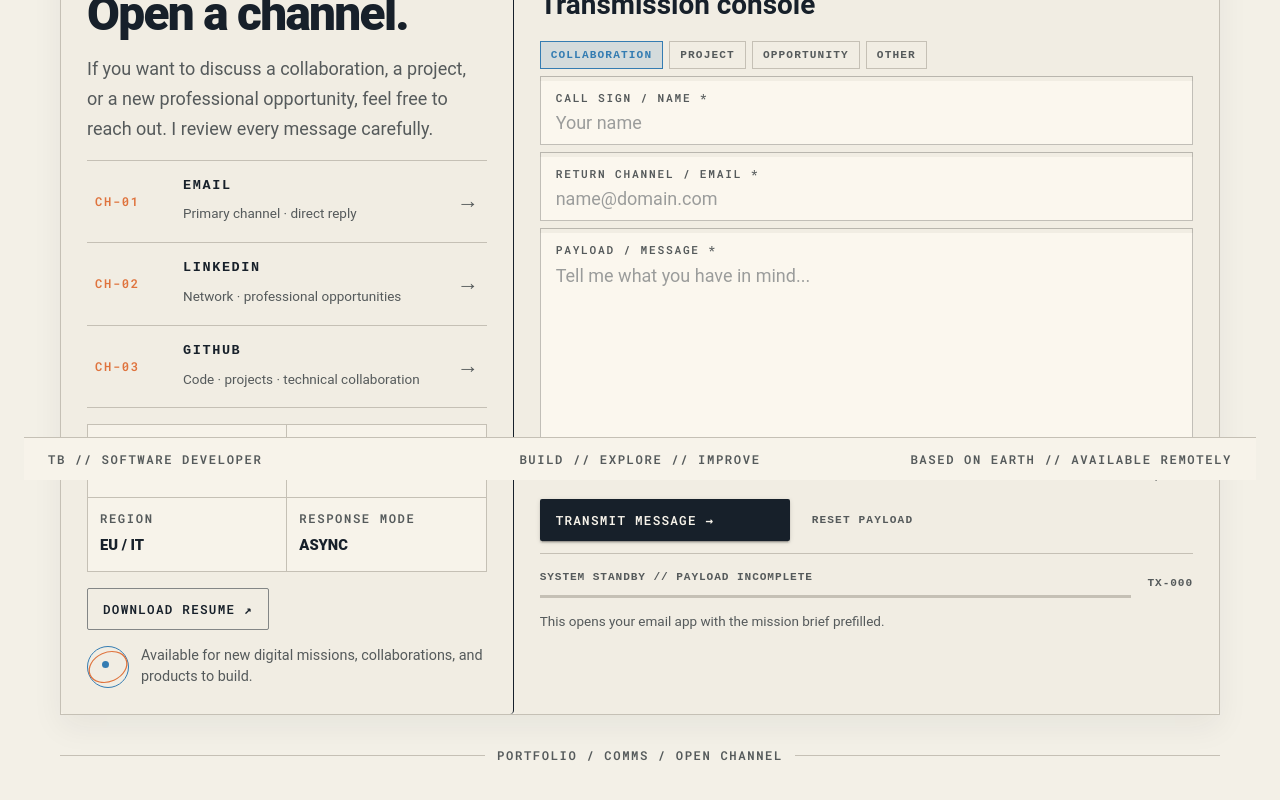
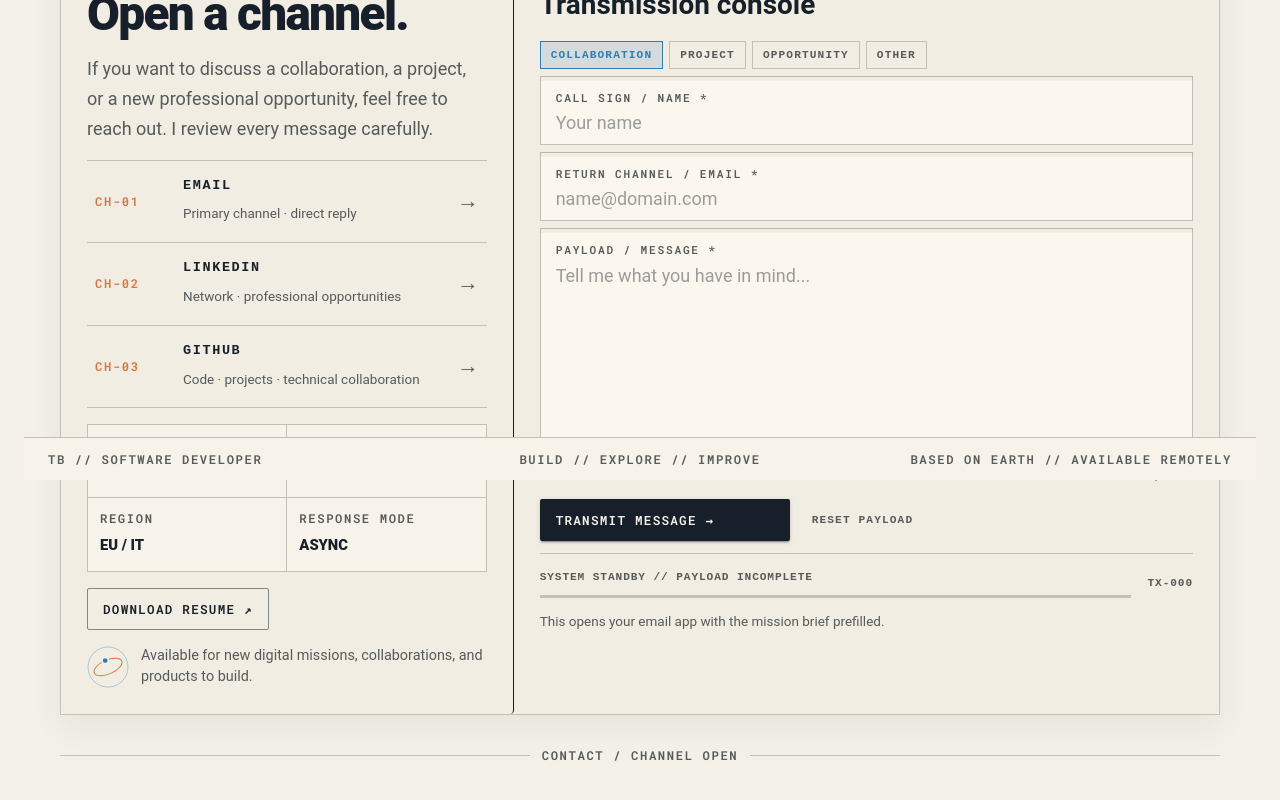
Before and after one commit to tommaso-berti/tommaso-berti-portfolio, a React (Vite) app: page /contact in a window 1280 px wide. Shown: the part 320-1120 px from the top of the page. Built offline with nearby package versions, Linux system fonts and the light colour scheme.

Commit message:
feat: enhance UI components with improved accessibility and updated layout elements

```diff
--- a/src/features/mission-ui/SectionHeader.jsx
+++ b/src/features/mission-ui/SectionHeader.jsx
@@ -2,7 +2,7 @@ import Stack from '@mui/material/Stack';
 import Typography from '@mui/material/Typography';
 import MissionRail from './MissionRail.jsx';
 
-export default function SectionHeader({ eyebrow, title, note, component = 'h1' }) {
+export default function SectionHeader({ eyebrow, title, note, systemId, component = 'h1' }) {
   return (
     <Stack
       data-scroll-section
@@ -10,7 +10,11 @@ export default function SectionHeader({ eyebrow, title, note, component = 'h1' }
       spacing={2}
       sx={{ mb: { xs: 2.5, md: 3.5 } }}
     >
-      <MissionRail eyebrow={eyebrow} trailing={note} />
+      <MissionRail
+        eyebrow={eyebrow}
+        trailing={[note, systemId].filter(Boolean).join(' / ')}
+        trailingSx={{ display: { xs: 'none', sm: 'block' } }}
+      />
       <Stack
         direction={{ xs: 'column', sm: 'row' }}
         alignItems={{ sm: 'flex-end' }}
--- a/src/features/mission-ui/SpaceButton.jsx
+++ b/src/features/mission-ui/SpaceButton.jsx
@@ -1,6 +1,8 @@
 import Button from "@mui/material/Button";
+import { useReducedMotion } from "@/hooks/useReducedMotion.js";
 
 export default function SpaceButton({ sx, children, barColor, ...props }) {
+    const reducedMotion = useReducedMotion();
     const accent = barColor || (props.variant === "contained" ? "space.orange" : "space.blue");
-    return <Button {...props} sx={{ position: "relative", overflow: "hidden", "&::after": { content: '""', position: "absolute", bottom: 0, left: 0, height: 3, width: "100%", bgcolor: accent, transform: "scaleX(0)", transformOrigin: "left", transition: "transform 260ms ease" }, "&:hover::after, &:focus-visible::after": { transform: "scaleX(1)" }, ...sx }}>{children}</Button>;
+    return <Button {...props} sx={{ position: "relative", overflow: "hidden", "&::after": { content: '""', position: "absolute", bottom: 0, left: 0, height: 3, width: "100%", bgcolor: accent, transform: "scaleX(0)", transformOrigin: "left", transition: reducedMotion ? "none" : "transform 260ms ease" }, "&:hover::after, &:focus-visible::after": { transform: "scaleX(1)" }, ...sx }}>{children}</Button>;
 }
--- a/src/i18n/locales/en/common.json
+++ b/src/i18n/locales/en/common.json
@@ -22,15 +22,15 @@
     "openReleaseNotes": "Open release notes"
   },
   "pageClosingLines": {
-    "home": "PORTFOLIO / HOME / SIGNAL ACTIVE",
-    "projects": "PORTFOLIO / PROJECTS / ARCHIVE OPEN",
-    "projectDetails": "PROJECT DOSSIER / SYSTEM / ONLINE",
-    "about": "PERSONNEL FILE / IDENTITY / VERIFIED",
-    "services": "CAPABILITIES / SERVICES / AVAILABLE",
-    "contact": "PORTFOLIO / COMMS / OPEN CHANNEL",
-    "cv": "CAREER RECORD / CV / VERIFIED",
-    "blog": "FIELD NOTES / BLOG / ARCHIVE",
-    "notFound": "SIGNAL LOST / ROUTE / NOT FOUND"
+    "home": "PERSONAL PORTFOLIO / SIGNAL ACTIVE",
+    "projects": "PROJECT ARCHIVE / OPEN FOR EXPLORATION",
+    "projectDetails": "PROJECT DOSSIER / SYSTEM ONLINE",
+    "about": "PERSONAL PROFILE / IDENTITY VERIFIED",
+    "services": "SOFTWARE SERVICES / AVAILABLE FOR NEW PROJECTS",
+    "contact": "CONTACT / CHANNEL OPEN",
+    "cv": "CAREER HISTORY / CV UPDATED",
+    "blog": "FIELD NOTES / LATEST UPDATES",
+    "notFound": "PAGE NOT FOUND / ROUTE UNAVAILABLE"
   },
   "headerControls": {
     "languageTooltip": "Lang",
@@ -38,7 +38,8 @@
     "italian": "Italiano",
     "english": "English",
     "themeTitle": "Display mode",
-    "themeCopy": "Choose light or dark mode."
+    "lightTheme": "Light mode",
+    "darkTheme": "Dark mode"
   },
   "scrollRail": {
     "label": "{{page}} document scroll index",
--- a/src/i18n/locales/it/common.json
+++ b/src/i18n/locales/it/common.json
@@ -22,15 +22,15 @@
     "openReleaseNotes": "Apri note di rilascio"
   },
   "pageClosingLines": {
-    "home": "PORTFOLIO / HOME / SEGNALE ATTIVO",
-    "projects": "PORTFOLIO / PROGETTI / ARCHIVIO APERTO",
-    "projectDetails": "SCHEDA PROGETTO / SISTEMA / ONLINE",
-    "about": "FASCICOLO PERSONALE / IDENTITÀ / VERIFICATA",
-    "services": "COMPETENZE / SERVIZI / DISPONIBILI",
-    "contact": "PORTFOLIO / COMMS / OPEN CHANNEL",
-    "cv": "PERCORSO PROFESSIONALE / CV / VERIFICATO",
-    "blog": "NOTE DI CAMPO / BLOG / ARCHIVIO",
-    "notFound": "SEGNALE PERSO / ROTTA / NON TROVATA"
+    "home": "PORTFOLIO PERSONALE / SEGNALE ATTIVO",
+    "projects": "ARCHIVIO PROGETTI / CONSULTAZIONE ATTIVA",
+    "projectDetails": "SCHEDA PROGETTO / SISTEMA ONLINE",
+    "about": "PROFILO PERSONALE / IDENTITÀ VERIFICATA",
+    "services": "SERVIZI SOFTWARE / DISPONIBILI PER NUOVI PROGETTI",
+    "contact": "CONTATTI / CANALE APERTO",
+    "cv": "PERCORSO PROFESSIONALE / CV AGGIORNATO",
+    "blog": "NOTE DI CAMPO / AGGIORNAMENTI PUBBLICATI",
+    "notFound": "PAGINA NON TROVATA / ROTTA NON DISPONIBILE"
   },
   "headerControls": {
     "languageTooltip": "Lingua",
@@ -38,7 +38,8 @@
     "italian": "Italiano",
     "english": "English",
     "themeTitle": "Modalità display",
-    "themeCopy": "Scegli la modalità chiara o scura."
+    "lightTheme": "Modalità chiara",
+    "darkTheme": "Modalità scura"
   },
   "scrollRail": {
     "label": "Indice di scorrimento del documento {{page}}",
--- a/src/pages/about/About.jsx
+++ b/src/pages/about/About.jsx
@@ -34,7 +34,11 @@ export default function About() {
 
   return (
     <Stack id="about" component="article" spacing={{ xs: 3.5, md: 5 }}>
-      <MissionRail eyebrow={t('personnel.archiveHeader')} />
+      <MissionRail
+        eyebrow={t('personnel.archiveHeader')}
+        trailing="PERSONNEL NODE / BIO-01"
+        trailingSx={{ display: { xs: 'none', sm: 'block' } }}
+      />
       <Stack
         data-scroll-section
         data-scroll-label={t('personnel.heroEyebrow')}
--- a/src/pages/contact/Contact.jsx
+++ b/src/pages/contact/Contact.jsx
@@ -289,36 +289,31 @@ export default function Contact() {
               }}
             >
               <Box
+                component="svg"
                 aria-hidden="true"
-                sx={{
-                  width: 42,
-                  height: 42,
-                  flex: '0 0 auto',
-                  border: '1px solid',
-                  borderColor: 'space.blue',
-                  borderRadius: '50%',
-                  position: 'relative',
-                  '&::before': {
-                    content: '""',
-                    position: 'absolute',
-                    inset: 5,
-                    border: '1px solid',
-                    borderColor: 'space.orange',
-                    borderRadius: '50%',
-                    transform: 'rotate(-24deg) scaleX(1.35)',
-                  },
-                  '&::after': {
-                    content: '""',
-                    position: 'absolute',
-                    width: 7,
-                    height: 7,
-                    borderRadius: '50%',
-                    bgcolor: 'space.blue',
-                    top: 14,
-                    left: 14,
-                  },
-                }}
-              />
+                viewBox="0 0 42 42"
+                sx={{ width: 42, height: 42, flex: '0 0 auto', overflow: 'visible', color: 'space.blue' }}
+              >
+                <circle cx="21" cy="21" r="20" fill="none" stroke="currentColor" opacity=".35" />
+                <ellipse
+                  cx="21"
+                  cy="21"
+                  rx="15"
+                  ry="7"
+                  fill="none"
+                  stroke="var(--mui-palette-space-orange, #df733d)"
+                  strokeWidth="1"
+                  transform="rotate(-24 21 21)"
+                />
+                <circle
+                  cx="18.2"
+                  cy="14.6"
+                  r="3.2"
+                  fill="currentColor"
+                  stroke="var(--mui-palette-background-paper, #f7f4ec)"
+                  strokeWidth="1.5"
+                />
+              </Box>
               <span>{t('availability')}</span>
             </Box>
           </Stack>
--- a/src/pages/projects/Projects.jsx
+++ b/src/pages/projects/Projects.jsx
@@ -54,7 +54,7 @@ export default function Projects() {
 
     if (!ready) return <Typography>{t("exercises.loading")}</Typography>;
     return <Stack id="projects" component="article" spacing={2.5}>
-        <SectionHeader eyebrow="02 // MISSION ARCHIVE" title={t("title")} note="FILTER THE ARCHIVE" />
+        <SectionHeader eyebrow="02 // MISSION ARCHIVE" title={t("title")} note="FILTER THE ARCHIVE" systemId="ARCHIVE NODE / PRJ-05" />
         <Typography variant="body1" color="text.secondary" sx={{ maxWidth: 800 }}>{t("description")}</Typography>
         <ProjectMissionTabs modules={PROJECT_TABS.map(({ id }) => id)} active={tab} onChange={setTab} t={t} labelPrefix="" labelKeys={Object.fromEntries(PROJECT_TABS.map(({ id, labelKey }) => [id, labelKey]))} ariaLabel={t("dossier.modulesLabel")} />
         {isPractice ? <Suspense fallback={<Typography>{t("exercises.loading")}</Typography>}><Box data-scroll-section data-scroll-label={t("exercises.title", { defaultValue: "EXERCISES" })}><ExercisesSection isActive /></Box></Suspense> : <Box ref={gridRef} data-scroll-section data-scroll-label={t("dossier.archive", { defaultValue: "PROJECT ARCHIVE" })} sx={{ display: "grid", gridTemplateColumns: { xs: "1fr", md: "repeat(2, minmax(0, 1fr))" }, gap: 1.2, alignItems: "start" }}>
--- a/src/pages/services/Services.jsx
+++ b/src/pages/services/Services.jsx
@@ -13,5 +13,5 @@ export default function Services() {
     const [activeId, setActiveId] = useState(null);
     const displayCodes = ["A1", "D2", "I3", "F4"];
 
-    return <Stack component="article" spacing={3}><SectionHeader eyebrow={t("eyebrow")} title={t("title")} note={t("note")} /><Box data-scroll-section data-scroll-label={t("title")} sx={{ display: "grid", gridTemplateColumns: { xs: "1fr", md: "repeat(2, minmax(0, 1fr))" }, gap: 1.25 }}>{items.map((item, index) => { const code = `0${index + 1}`; return <CapabilityCard key={item.title} code={code} displayCode={displayCodes[index]} variant={index} active={activeId === code} onActivate={setActiveId} onDeactivate={(id) => setActiveId((current) => current === id ? null : current)} activeLabel={t("activeLabel")} {...item} />; })}</Box><Stack direction={{ xs: "column", sm: "row" }} justifyContent="space-between" gap={1.5} sx={{ borderTop: "1px solid", borderColor: "divider", pt: 1.5, color: "text.secondary", fontFamily: "monospace", fontSize: ".58rem", letterSpacing: ".1em", textTransform: "uppercase" }}><Box component="span">{t("interactionHint")}</Box><Box component="span" sx={{ textAlign: { sm: "right" } }}>{t("revision")}</Box></Stack><SpaceButton component={RouterLink} to="/contact" variant="contained" sx={{ alignSelf: "flex-start", mt: 1 }}>{t("cta")} →</SpaceButton></Stack>;
+    return <Stack component="article" spacing={3}><SectionHeader eyebrow={t("eyebrow")} title={t("title")} note={t("note")} systemId="CAPABILITY NODE / SRV-04" /><Box data-scroll-section data-scroll-label={t("title")} sx={{ display: "grid", gridTemplateColumns: { xs: "1fr", md: "repeat(2, minmax(0, 1fr))" }, gap: 1.25 }}>{items.map((item, index) => { const code = `0${index + 1}`; return <CapabilityCard key={item.title} code={code} displayCode={displayCodes[index]} variant={index} active={activeId === code} onActivate={setActiveId} onDeactivate={(id) => setActiveId((current) => current === id ? null : current)} activeLabel={t("activeLabel")} {...item} />; })}</Box><Stack direction={{ xs: "column", sm: "row" }} justifyContent="space-between" gap={1.5} sx={{ borderTop: "1px solid", borderColor: "divider", pt: 1.5, color: "text.secondary", fontFamily: "monospace", fontSize: ".58rem", letterSpacing: ".1em", textTransform: "uppercase" }}><Box component="span">{t("interactionHint")}</Box><Box component="span" sx={{ textAlign: { sm: "right" } }}>{t("revision")}</Box></Stack><SpaceButton component={RouterLink} to="/contact" variant="contained" sx={{ alignSelf: "flex-start", mt: 1 }}>{t("cta")} →</SpaceButton></Stack>;
 }
```
Also changed, not shown: src/app/layout/HeaderControls.jsx (+67 -27 lines), src/features/mission-ui/CelestialProjectMap.jsx (+9 -4 lines), src/pages/home/Home.jsx (+12 -2 lines).
